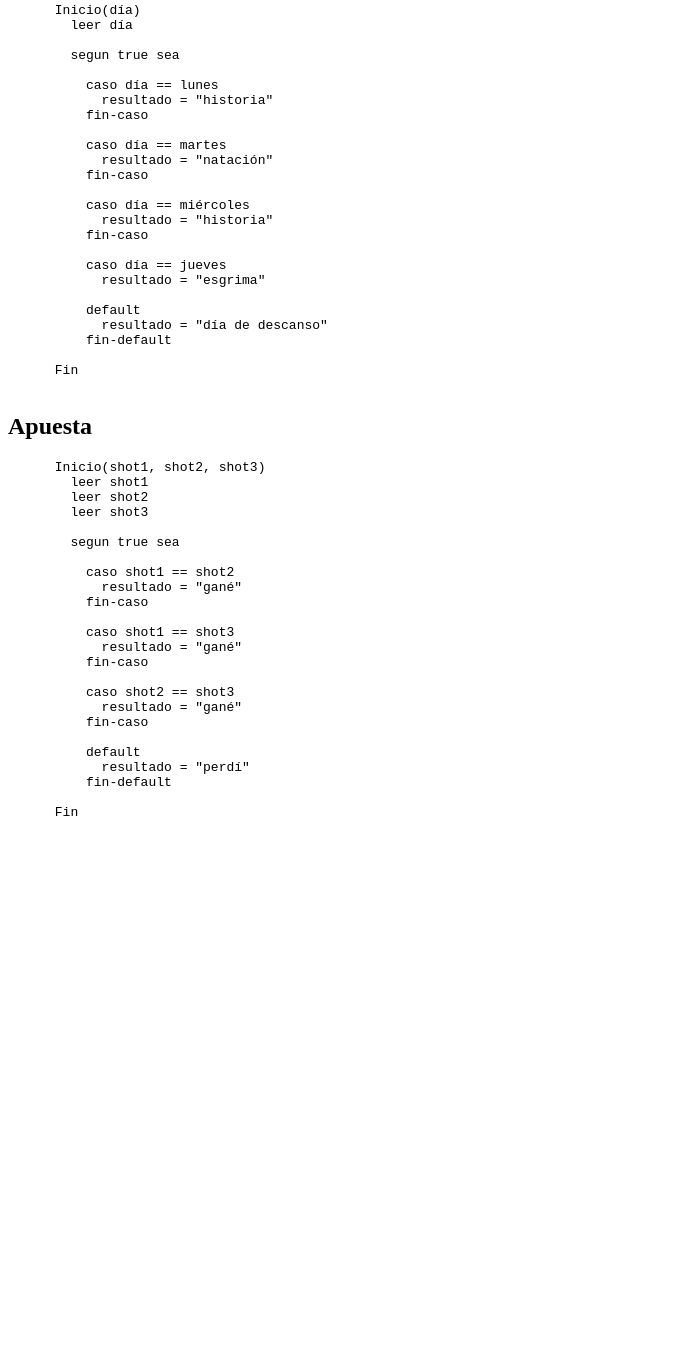
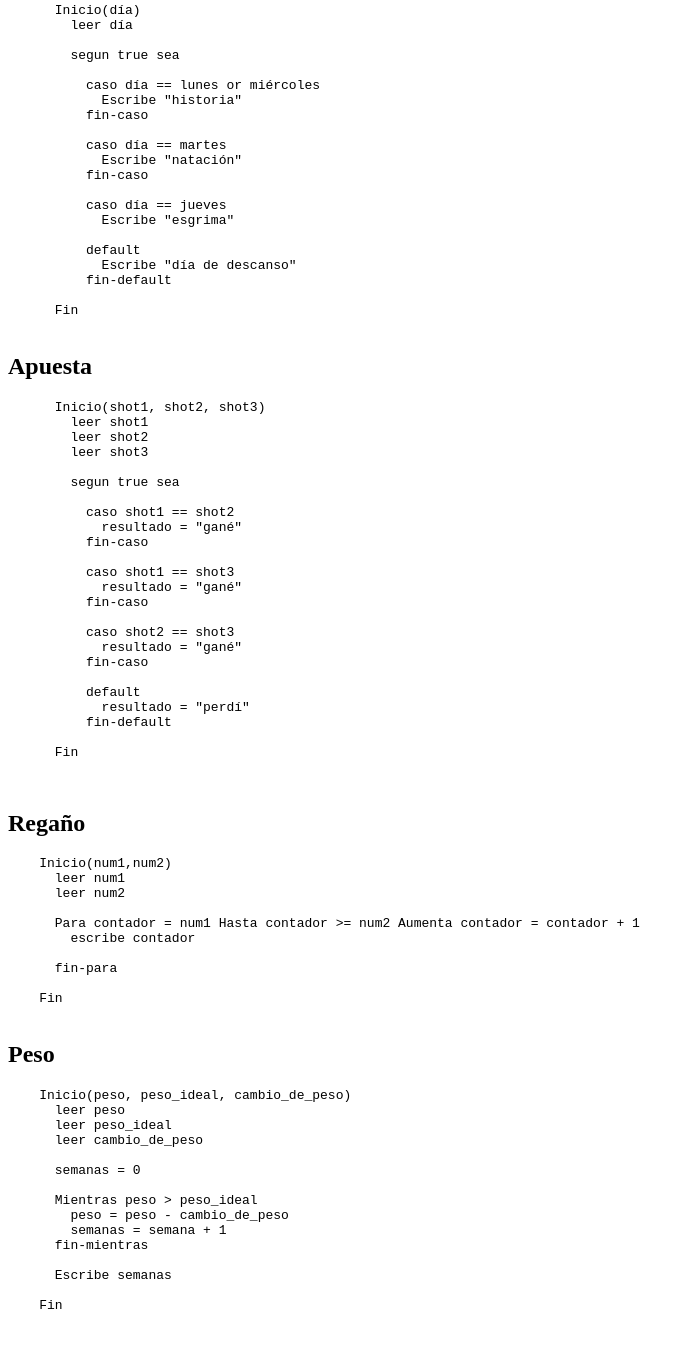
Before and after one commit to JosueBernal/Frontend-batch-3, a plain HTML site: page TaniaHdz/Algoritmos/Ejercicios.html in a window 1280 px wide. Shown: the part 3332-4680 px from the top of the page, without its empty margins (0-692 px from the left). Before the commit the page ends 4195 px from the top, so only its background shows below. Drawn offline with Linux system fonts and the light colour scheme.

Commit message:
Ejercicios del viernes

```diff
--- a/TaniaHdz/Algoritmos/Ejercicios.html
+++ b/TaniaHdz/Algoritmos/Ejercicios.html
@@ -218,23 +218,19 @@
 
         segun true sea
 
-          caso día == lunes
-            resultado = "historia"
+          caso día == lunes or miércoles
+            Escribe "historia"
           fin-caso
 
           caso día == martes
-            resultado = "natación"
-          fin-caso
-
-          caso día == miércoles
-            resultado = "historia"
+            Escribe "natación"
           fin-caso
 
           caso día == jueves
-            resultado = "esgrima"
+            Escribe "esgrima"
 
           default
-            resultado = "día de descanso"
+            Escribe "día de descanso"
           fin-default
 
       Fin
@@ -269,6 +265,41 @@
 
     </pre>
 
+<!-- Inicio del terce ejercicio -->
+
+  <h2>Regaño</h2>
+  <pre>
+    Inicio(num1,num2)
+      leer num1
+      leer num2
+
+      Para contador = num1 Hasta contador >= num2 Aumenta contador = contador + 1
+        escribe contador
+
+      fin-para
+
+    Fin
+  </pre>
+
+  <h2>Peso</h2>
+  <pre>
+    Inicio(peso, peso_ideal, cambio_de_peso)
+      leer peso
+      leer peso_ideal
+      leer cambio_de_peso
+
+      semanas = 0
+
+      Mientras peso > peso_ideal
+        peso = peso - cambio_de_peso
+        semanas = semana + 1
+      fin-mientras
+
+      Escribe semanas
+
+    Fin
+
+  </pre>
   </body>
 
 </html>
```
